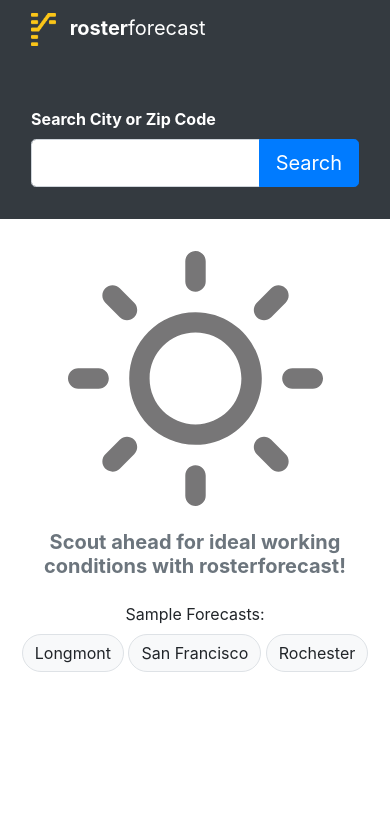
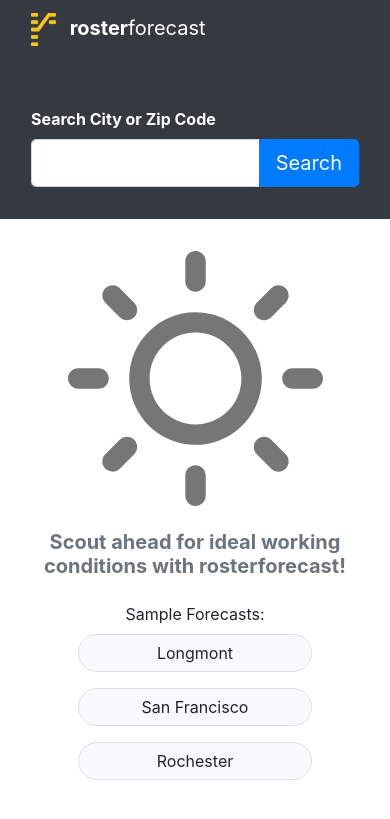
Before and after one commit to TylerRenfro/roster-forecaster, a Jekyll site: the page built from index.markdown, in a window 390 px wide. Shown: the top 819 px of the page. Built offline with Jekyll 4.4.1, drawn with Linux system fonts in a browser that asks for light colours.

Commit message:
adds mobile polish to sample forecast

```diff
--- a/_layouts/home.html
+++ b/_layouts/home.html
@@ -20,8 +20,10 @@
             </strong>
           </h1>
           <p class="mb-2">Sample Forecasts:</p>
-          <div>
-            <a href="{{site.baseurl}}/longmont" type="button" class="btn btn-light rounded-pill border">Longmont</a> <a href={{site.baseurl}}/san-francisco type="button" class="btn btn-light rounded-pill border">San Francisco</a> <a href="{{site.baseurl}}/rochester" type="button" class="btn btn-light rounded-pill border">Rochester</a>
+          <div class="row justify-content-center">
+              <button href="{{site.baseurl}}/longmont" type="button" class="sample-btn btn btn-light rounded-pill border mx-1">Longmont</button>
+              <button href={{site.baseurl}}/san-francisco type="button" class="sample-btn btn btn-light rounded-pill border mx-1">San Francisco</button>
+              <button href="{{site.baseurl}}/rochester" type="button" class="sample-btn btn btn-light rounded-pill border mx-1">Rochester</button>
           </div>
         </div>
       </div>
--- a/assets/main.scss
+++ b/assets/main.scss
@@ -35,4 +35,9 @@
     .date {
         margin-bottom: 0;
     }
+    .sample-btn {
+        display: block;
+        width: 60%;
+        margin-bottom: 1rem;
+    }
   }
```
